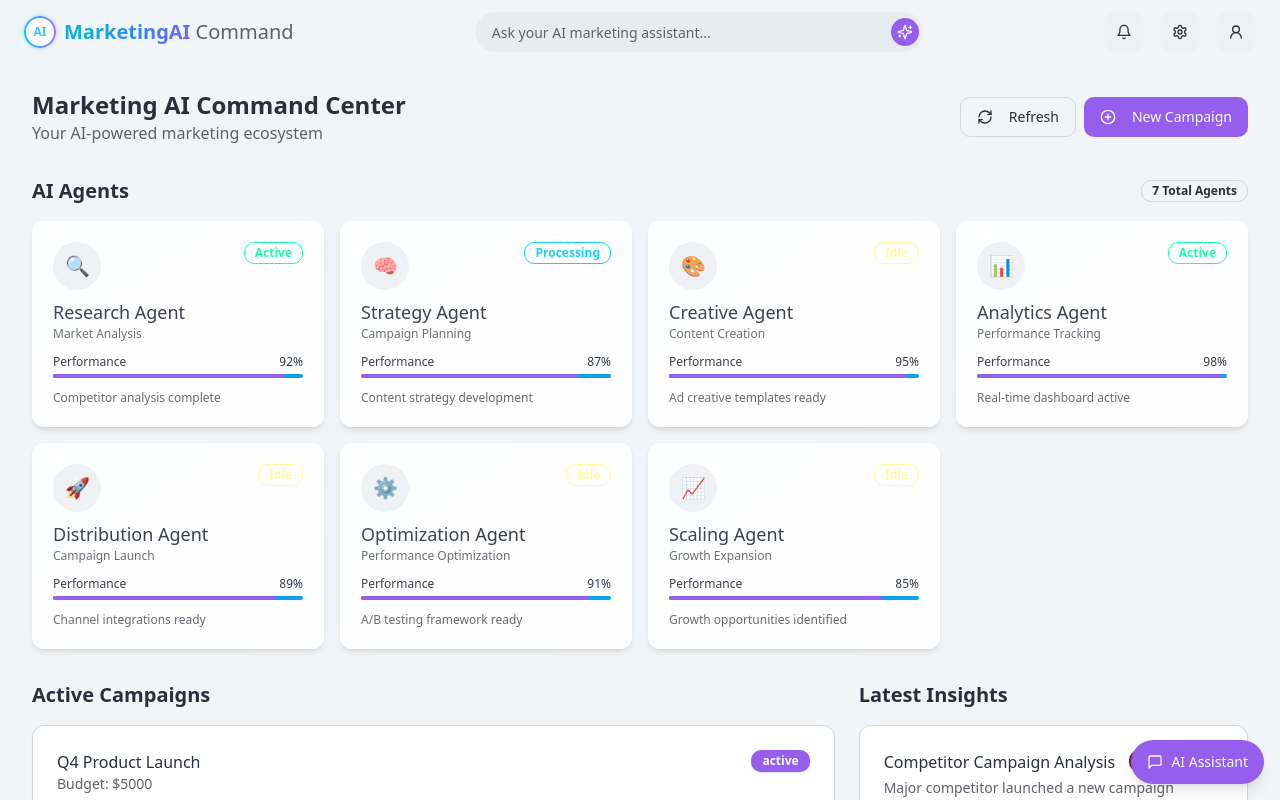
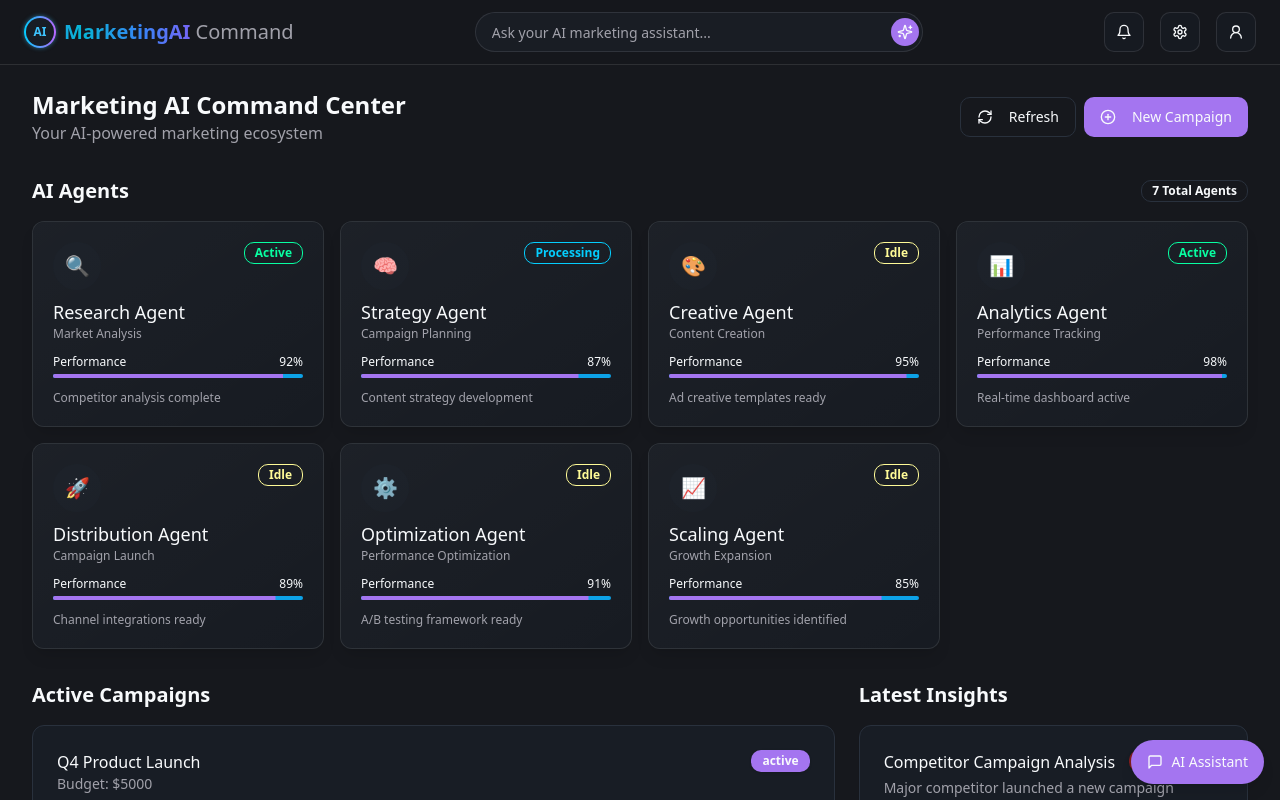
Before and after one commit to jhanaviii/marketing-genie-hub, a React (Vite) app: page / in a window 1280 px wide. Shown: the top 800 px of the page. Built offline with nearby package versions, Linux system fonts and the light colour scheme.

Commit message:
Revert to darker theme
Reverts the theme to the previous darker version.

```diff
--- a/src/index.css
+++ b/src/index.css
@@ -5,49 +5,49 @@
 
 @layer base {
   :root {
-    --background: 210 30% 96%;
-    --foreground: 220 20% 20%;
+    --background: 220 15% 10%;
+    --foreground: 210 40% 98%;
 
-    --card: 0 0% 100%;
-    --card-foreground: 220 20% 20%;
+    --card: 216 20% 12%;
+    --card-foreground: 210 40% 98%;
 
-    --popover: 0 0% 100%;
-    --popover-foreground: 220 20% 20%;
+    --popover: 216 20% 12%;
+    --popover-foreground: 210 40% 98%;
 
-    --primary: 263 80% 65%;
+    --primary: 263 80% 70%;
     --primary-foreground: 210 40% 98%;
 
     --secondary: 199 89% 48%;
     --secondary-foreground: 210 40% 98%;
 
-    --muted: 216 20% 90%;
-    --muted-foreground: 240 5% 40%;
+    --muted: 216 20% 15%;
+    --muted-foreground: 240 5% 64.9%;
 
-    --accent: 216 20% 95%;
-    --accent-foreground: 220 20% 20%;
+    --accent: 216 20% 15%;
+    --accent-foreground: 210 40% 98%;
 
     --destructive: 0 62.8% 30.6%;
     --destructive-foreground: 210 40% 98%;
 
-    --border: 216 20% 85%;
-    --input: 216 20% 85%;
+    --border: 216 20% 20%;
+    --input: 216 20% 20%;
     --ring: 240 4.9% 83.9%;
     --radius: 0.75rem;
 
-    --sidebar-background: 216 20% 95%;
-    --sidebar-foreground: 240 10% 30%;
+    --sidebar-background: 216 20% 14%;
+    --sidebar-foreground: 240 4.8% 95.9%;
     --sidebar-primary: 224.3 76.3% 48%;
     --sidebar-primary-foreground: 0 0% 100%;
-    --sidebar-accent: 240 3.7% 90%;
-    --sidebar-accent-foreground: 240 10% 30%;
-    --sidebar-border: 240 3.7% 85%;
+    --sidebar-accent: 240 3.7% 15.9%;
+    --sidebar-accent-foreground: 240 4.8% 95.9%;
+    --sidebar-border: 240 3.7% 15.9%;
     --sidebar-ring: 217.2 91.2% 59.8%;
   }
 }
 
 @layer base {
   * {
-    @apply border-border selection:bg-primary/20 selection:text-primary-foreground;
+    @apply border-border selection:bg-white/10 selection:text-white;
   }
 
   body {
@@ -65,12 +65,12 @@
 
 @layer components {
   .glass-card {
-    @apply bg-card/90 backdrop-blur-lg border border-white/20 shadow-md relative overflow-hidden;
+    @apply bg-card/80 backdrop-blur-lg border border-white/10 shadow-lg relative overflow-hidden;
   }
 
   .glass-card::before {
     content: '';
-    @apply absolute inset-0 bg-gradient-to-br from-white/30 to-transparent opacity-50;
+    @apply absolute inset-0 bg-gradient-to-br from-white/5 to-transparent opacity-50;
     border-radius: inherit;
   }
 
@@ -113,7 +113,7 @@
 
   .agent-avatar::before {
     content: '';
-    @apply absolute inset-0 bg-gradient-to-br from-white/20 to-transparent opacity-0 transition-opacity duration-300;
+    @apply absolute inset-0 bg-gradient-to-br from-white/10 to-transparent opacity-0 transition-opacity duration-300;
     border-radius: inherit;
   }
 
@@ -158,7 +158,7 @@
 
   .hover-3d:hover {
     transform: translateY(-8px) rotateX(2deg) rotateY(2deg);
-    box-shadow: 0 15px 30px rgba(0, 0, 0, 0.1);
+    box-shadow: 0 15px 30px rgba(0, 0, 0, 0.3);
   }
 }
 
```
